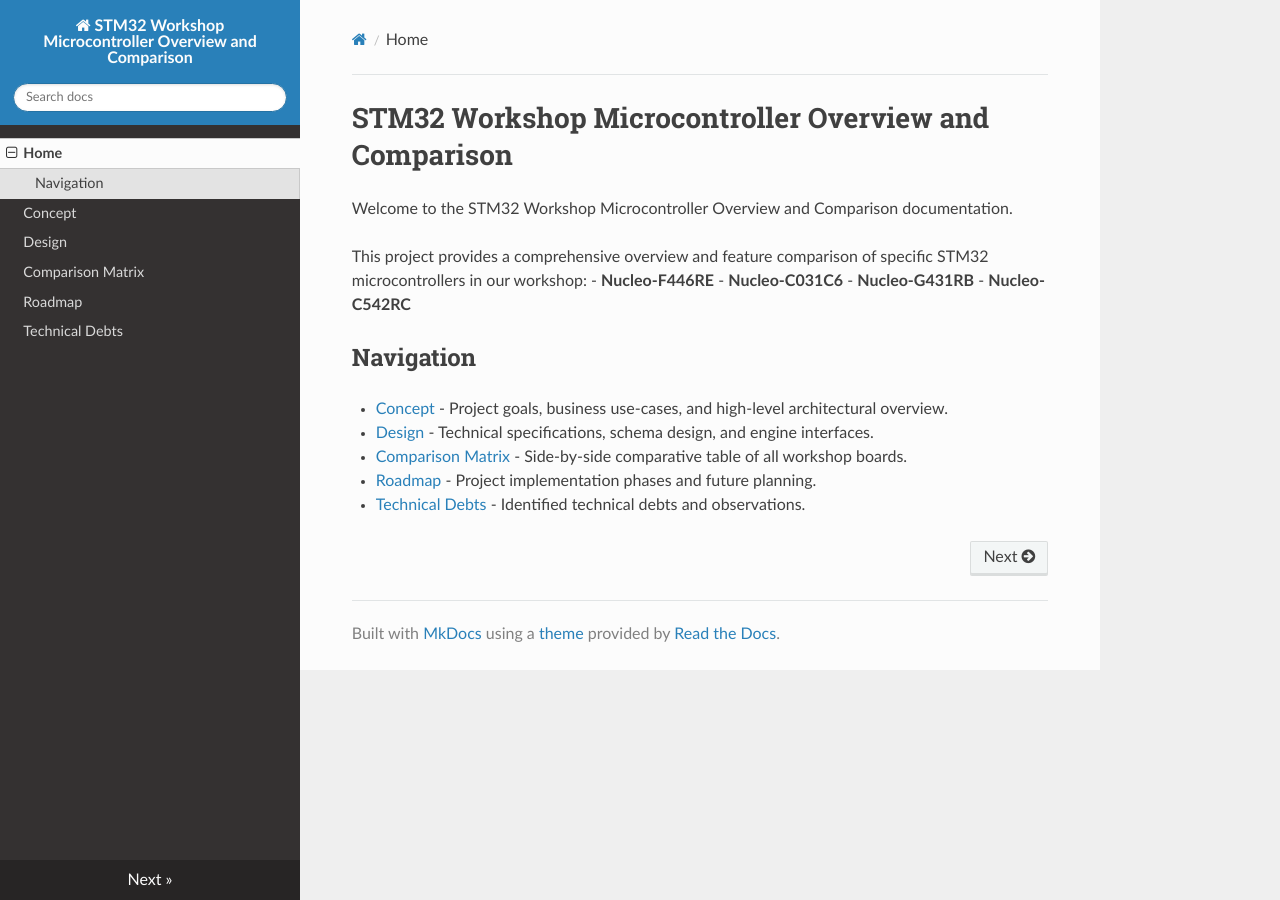
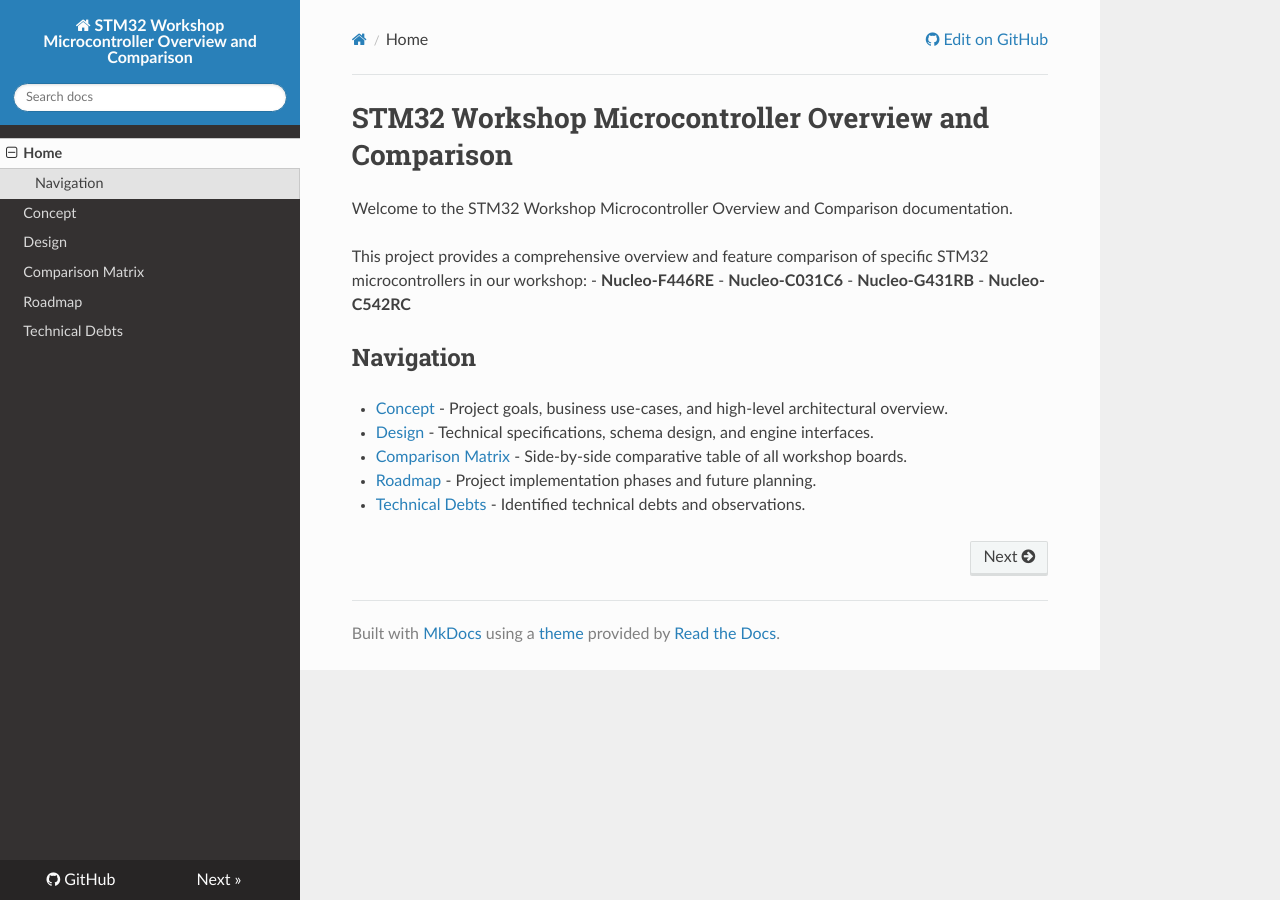
Before and after one commit to chatelao/stm32-overview, an MkDocs documentation site: the page built from docs/index.md, in a window 1280 px wide. Built offline with MkDocs 1.6.1, drawn with Linux system fonts in a browser that asks for light colours; nearby versions of some CDN libraries.

Commit message:
Enable 'Edit on GitHub' button on Read the Docs documentation site
Configure `repo_url` and `edit_uri` properties in `mkdocs.yml` to enable integration with the GitHub repository, pointing explicitly to the active `main` branch.

```diff
--- a/mkdocs.yml
+++ b/mkdocs.yml
@@ -1,5 +1,7 @@
 site_name: STM32 Workshop Microcontroller Overview and Comparison
 site_url: https://stm32-overview.readthedocs.io/
+repo_url: https://github.com/chatelao/stm32-overview
+edit_uri: edit/main/docs/
 theme:
   name: readthedocs
 
```
